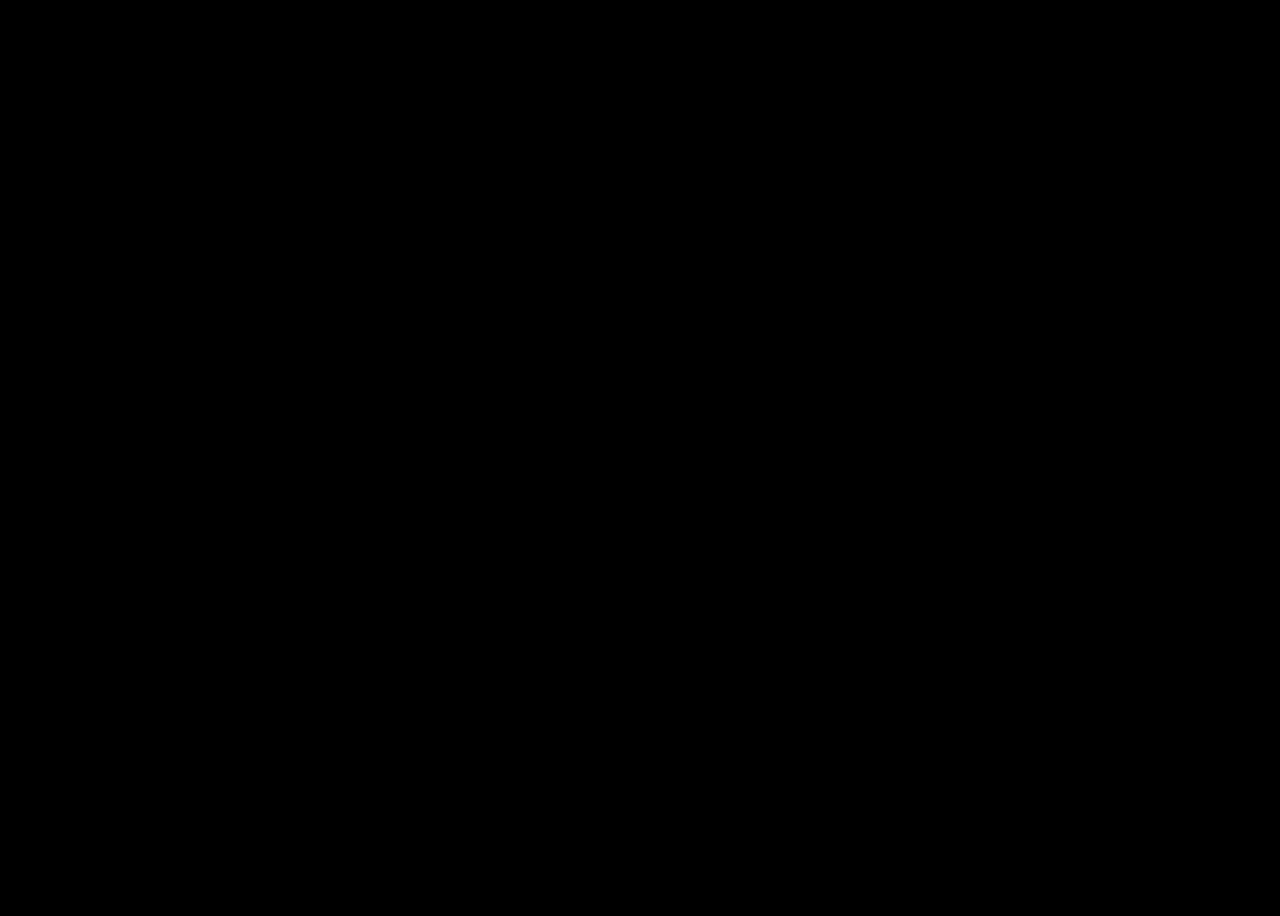
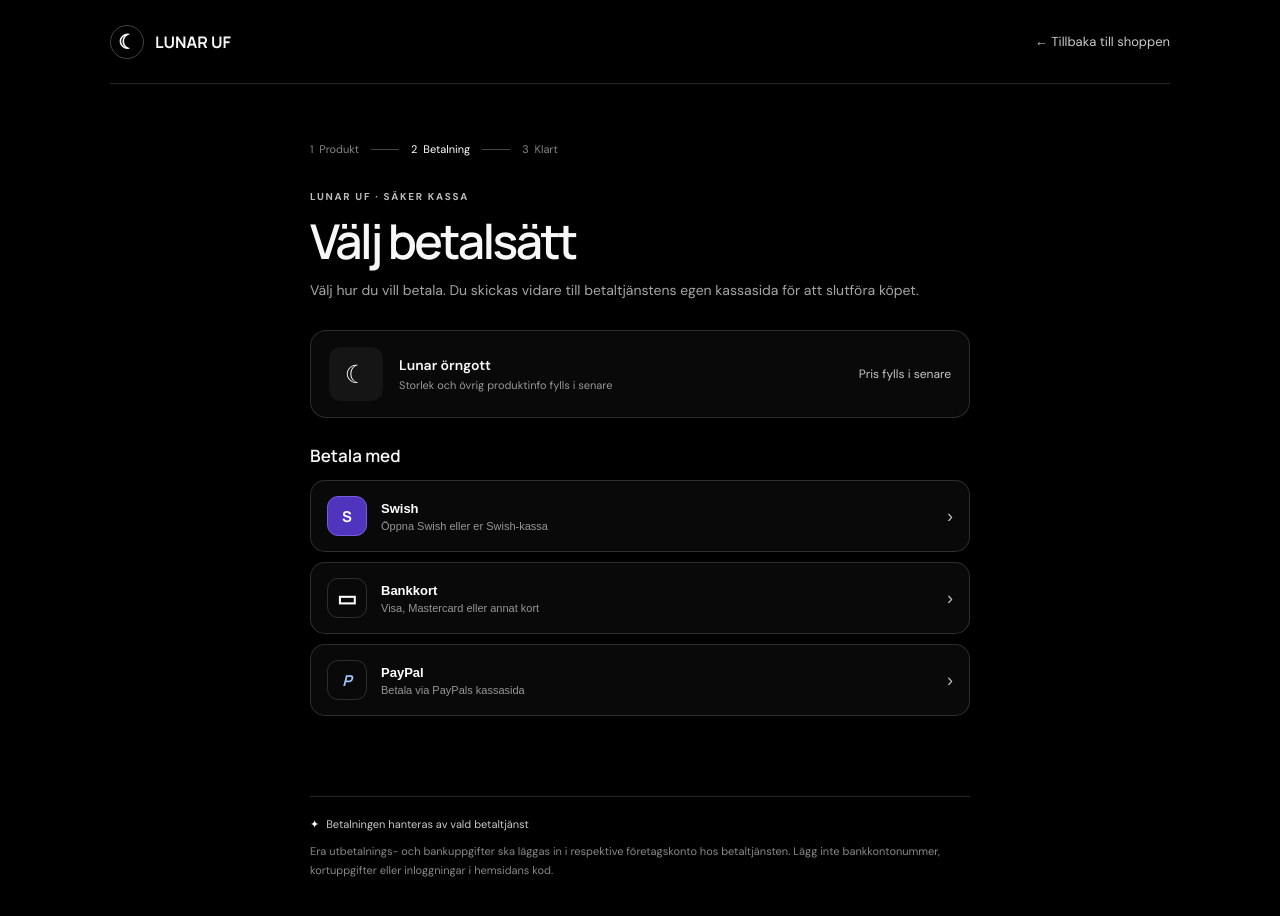
Before and after one commit to LunarUF/LunarUF, a plain HTML site: page checkout.html in a window 1280 px wide. Before the commit the page ends 800 px from the top, so only its background shows below. Drawn offline with Linux system fonts and the light colour scheme.

Commit message:
Refactor CSS styles for improved readability
Signed-off-by: LunarUF <lunar1uf@gmail.com>

```diff
--- a/checkout.html
+++ b/checkout.html
@@ -10,42 +10,100 @@
   <link rel="preconnect" href="https://fonts.gstatic.com" crossorigin>
   <link href="https://fonts.googleapis.com/css2?family=DM+Sans:wght@400;500;600;700&family=Manrope:wght@400;500;600;700;800&display=swap" rel="stylesheet">
   <style>
-    :root { color-scheme: dark; --white: #f7f7f7; --muted: #a5a5a5; --line: rgba(255,255,255,.14); }
+    :root {
+      color-scheme: dark;
+      --white: #f7f7f7;
+      --muted: #a5a5a5;
+      --line: rgba(255,255,255,.14);
+    }
     * { box-sizing: border-box; }
     html { scroll-behavior: auto; }
     body {
-      min-height: 100vh; margin: 0; background: #000; color: var(--white);
-      font-family: "DM Sans", sans-serif; -webkit-font-smoothing: antialiased;
+      min-height: 100vh;
+      margin: 0;
+      background: #000;
+      color: var(--white);
+      font-family: "DM Sans", sans-serif;
+      -webkit-font-smoothing: antialiased;
       transition: opacity .42s ease, transform .42s ease;
     }
     body.page-leaving { opacity: 0; transform: translateY(6px); }
     a { color: inherit; }
     .shell { width: min(1060px, calc(100% - 48px)); margin-inline: auto; }
     header {
-      height: 84px; display: flex; justify-content: space-between; align-items: center;
+      height: 84px;
+      display: flex;
+      justify-content: space-between;
+      align-items: center;
       border-bottom: 1px solid var(--line);
     }
-    .brand { display: inline-flex; align-items: center; gap: 11px; text-decoration: none; font: 700 16px Manrope, sans-serif; }
+    .brand {
+      display: inline-flex;
+      align-items: center;
+      gap: 11px;
+      text-decoration: none;
+      font: 700 16px Manrope, sans-serif;
+    }
     .moon {
-      width: 34px; height: 34px; display: grid; place-items: center;
-      border: 1px solid rgba(255,255,255,.25); border-radius: 50%; font-size: 20px;
+      width: 34px;
+      height: 34px;
+      display: grid;
+      place-items: center;
+      border: 1px solid rgba(255,255,255,.25);
+      border-radius: 50%;
+      font-size: 20px;
     }
-    .back { color: #c9c9c9; text-decoration: none; font-size: 13px; transition: color .35s ease; }
+    .back {
+      color: #c9c9c9;
+      text-decoration: none;
+      font-size: 13px;
+      transition: color .35s ease;
+    }
     .back:hover { color: #fff; }
     main { width: min(660px, 100%); margin: 58px auto 90px; }
-    .steps { display: flex; align-items: center; gap: 12px; margin-bottom: 34px; color: #858585; font-size: 11px; }
+    .steps {
+      display: flex;
+      align-items: center;
+      gap: 12px;
+      margin-bottom: 34px;
+      color: #858585;
+      font-size: 11px;
+    }
     .steps .current { color: #fff; }
     .steps .line { width: 28px; height: 1px; background: #444; }
-    .eyebrow { color: #bbb; font-size: 10px; font-weight: 700; letter-spacing: .17em; text-transform: uppercase; }
-    h1 { margin: 12px 0 10px; font: 600 clamp(34px, 6vw, 48px)/1.1 Manrope, sans-serif; letter-spacing: -.055em; }
+    .eyebrow {
+      color: #bbb;
+      font-size: 10px;
+      font-weight: 700;
+      letter-spacing: .17em;
+      text-transform: uppercase;
+    }
+    h1 {
+      margin: 12px 0 10px;
+      font: 600 clamp(34px, 6vw, 48px)/1.1 Manrope, sans-serif;
+      letter-spacing: -.055em;
+    }
     .lead { margin: 0 0 28px; color: var(--muted); font-size: 14px; line-height: 1.75; }
     .order-card {
-      display: flex; align-items: center; gap: 16px; padding: 16px 18px; margin-bottom: 26px;
-      border: 1px solid var(--line); border-radius: 16px; background: rgba(255,255,255,.035);
+      display: flex;
+      align-items: center;
+      gap: 16px;
+      padding: 16px 18px;
+      margin-bottom: 26px;
+      border: 1px solid var(--line);
+      border-radius: 16px;
+      background: rgba(255,255,255,.035);
     }
     .product-icon {
-      width: 54px; height: 54px; flex: 0 0 54px; display: grid; place-items: center;
-      border-radius: 12px; background: #151515; color: #fff; font-size: 25px;
+      width: 54px;
+      height: 54px;
+      flex: 0 0 54px;
+      display: grid;
+      place-items: center;
+      border-radius: 12px;
+      background: #151515;
+      color: #fff;
+      font-size: 25px;
     }
     .order-name { font-weight: 600; font-size: 14px; }
     .order-detail { margin-top: 4px; color: #979797; font-size: 11px; }
@@ -53,19 +111,37 @@
     h2 { margin: 0 0 13px; font: 600 17px Manrope, sans-serif; }
     .methods { display: grid; gap: 10px; }
     .method {
-      width: 100%; min-height: 72px; display: flex; align-items: center; gap: 14px;
-      padding: 13px 16px; border: 1px solid rgba(255,255,255,.15); border-radius: 15px;
-      background: #090909; color: #fff; text-align: left; cursor: pointer;
+      width: 100%;
+      min-height: 72px;
+      display: flex;
+      align-items: center;
+      gap: 14px;
+      padding: 13px 16px;
+      border: 1px solid rgba(255,255,255,.15);
+      border-radius: 15px;
+      background: #090909;
+      color: #fff;
+      text-align: left;
+      cursor: pointer;
       transition: transform .42s cubic-bezier(.2,.75,.25,1), border-color .42s ease, background .42s ease, box-shadow .42s ease;
     }
     .method:hover, .method:focus-visible {
-      transform: translateY(-2px); border-color: rgba(255,255,255,.55);
-      background: #111; box-shadow: 0 10px 28px rgba(255,255,255,.055); outline: none;
+      transform: translateY(-2px);
+      border-color: rgba(255,255,255,.55);
+      background: #111;
+      box-shadow: 0 10px 28px rgba(255,255,255,.055);
+      outline: none;
     }
     .method:active { transform: scale(.99); }
     .method-icon {
-      width: 40px; height: 40px; flex: 0 0 40px; display: grid; place-items: center;
-      border: 1px solid rgba(255,255,255,.15); border-radius: 11px; font: 700 15px Manrope, sans-serif;
+      width: 40px;
+      height: 40px;
+      flex: 0 0 40px;
+      display: grid;
+      place-items: center;
+      border: 1px solid rgba(255,255,255,.15);
+      border-radius: 11px;
+      font: 700 15px Manrope, sans-serif;
     }
     .swish .method-icon { background: #5134bd; border-color: #735de0; }
     .card .method-icon { font-size: 21px; }
@@ -76,13 +152,35 @@
     .arrow { color: #bdbdbd; font-size: 18px; transition: transform .42s ease; }
     .method:hover .arrow { transform: translateX(4px); }
     .status {
-      min-height: 42px; margin: 14px 0 0; padding: 12px 14px;
-      border: 1px solid transparent; border-radius: 12px;
-      color: #a9a9a9; font-size: 12px; line-height: 1.65;
+      min-height: 42px;
+      margin: 14px 0 0;
+      padding: 12px 14px;
+      border: 1px solid transparent;
+      border-radius: 12px;
+      color: #a9a9a9;
+      font-size: 12px;
+      line-height: 1.65;
     }
-    .status.is-visible { border-color: rgba(255,255,255,.13); background: rgba(255,255,255,.045); color: #e3e3e3; }
-    .safe-note { margin-top: 24px; padding-top: 18px; border-top: 1px solid var(--line); color: #888; font-size: 11px; line-height: 1.7; }
-    .secure { display: inline-flex; align-items: center; gap: 7px; margin-bottom: 8px; color: #c9c9c9; }
+    .status.is-visible {
+      border-color: rgba(255,255,255,.13);
+      background: rgba(255,255,255,.045);
+      color: #e3e3e3;
+    }
+    .safe-note {
+      margin-top: 24px;
+      padding-top: 18px;
+      border-top: 1px solid var(--line);
+      color: #888;
+      font-size: 11px;
+      line-height: 1.7;
+    }
+    .secure {
+      display: inline-flex;
+      align-items: center;
+      gap: 7px;
+      margin-bottom: 8px;
+      color: #c9c9c9;
+    }
     .secure-mark { color: #fff; }
     @media (max-width: 560px) {
       .shell { width: calc(100% - 32px); }
@@ -92,5 +190,141 @@
       .order-card { padding: 13px; }
     }
     @media (prefers-reduced-motion: reduce) {
-      *, *::before, *::after { scroll-behavior: auto !important; transition-duration: .01ms !important; }
+      *, *::before, *::after {
+        scroll-behavior: auto !important;
+        transition-duration: .01ms !important;
+      }
     }
+  </style>
+</head>
+<body>
+  <div class="shell">
+    <header>
+      <a class="brand" href="index.html" aria-label="Till Lunar UF">
+        <span class="moon" aria-hidden="true">☾</span>
+        <span>LUNAR UF</span>
+      </a>
+      <a class="back" href="index.html#webshop">← Tillbaka till shoppen</a>
+    </header>
+
+    <main>
+      <div class="steps" aria-label="Köpflöde">
+        <span>1&nbsp; Produkt</span>
+        <span class="line"></span>
+        <span class="current">2&nbsp; Betalning</span>
+        <span class="line"></span>
+        <span>3&nbsp; Klart</span>
+      </div>
+
+      <div class="eyebrow">Lunar UF · Säker kassa</div>
+      <h1>Välj betalsätt</h1>
+      <p class="lead">Välj hur du vill betala. Du skickas vidare till betaltjänstens egen kassasida för att slutföra köpet.</p>
+
+      <div class="order-card">
+        <div class="product-icon" aria-hidden="true">☾</div>
+        <div>
+          <div class="order-name">Lunar örngott</div>
+          <div class="order-detail">Storlek och övrig produktinfo fylls i senare</div>
+        </div>
+        <div class="order-price">Pris fylls i senare</div>
+      </div>
+
+      <h2>Betala med</h2>
+      <div class="methods">
+        <button class="method swish" type="button" data-method="swish">
+          <span class="method-icon" aria-hidden="true">S</span>
+          <span class="method-copy">
+            <span class="method-name">Swish</span>
+            <span class="method-desc">Öppna Swish eller er Swish-kassa</span>
+          </span>
+          <span class="arrow" aria-hidden="true">›</span>
+        </button>
+        <button class="method card" type="button" data-method="card">
+          <span class="method-icon" aria-hidden="true">▭</span>
+          <span class="method-copy">
+            <span class="method-name">Bankkort</span>
+            <span class="method-desc">Visa, Mastercard eller annat kort</span>
+          </span>
+          <span class="arrow" aria-hidden="true">›</span>
+        </button>
+        <button class="method paypal" type="button" data-method="paypal">
+          <span class="method-icon" aria-hidden="true">P</span>
+          <span class="method-copy">
+            <span class="method-name">PayPal</span>
+            <span class="method-desc">Betala via PayPals kassasida</span>
+          </span>
+          <span class="arrow" aria-hidden="true">›</span>
+        </button>
+      </div>
+
+      <p class="status" id="payment-status" role="status" aria-live="polite"></p>
+
+      <div class="safe-note">
+        <div class="secure">
+          <span class="secure-mark" aria-hidden="true">✦</span>
+          Betalningen hanteras av vald betaltjänst
+        </div>
+        <div>Era utbetalnings- och bankuppgifter ska läggas in i respektive företagskonto hos betaltjänsten. Lägg inte bankkontonummer, kortuppgifter eller inloggningar i hemsidans kod.</div>
+      </div>
+    </main>
+  </div>
+
+  <script>
+    (() => {
+      // Lägg in respektive leverantörs checkout-länk här när kontona är klara.
+      // Swish behöver Swish Handel eller en betalpartner för e-handel.
+      // Bankkort kan kopplas till en Stripe Payment Link. PayPal kan kopplas till en Payment Link.
+      const PAYMENT_LINKS = {
+        swish: '',
+        card: '',
+        paypal: ''
+      };
+
+      const labels = {
+        swish: 'Swish',
+        card: 'bankkort',
+        paypal: 'PayPal'
+      };
+      const status = document.getElementById('payment-status');
+
+      document.querySelectorAll('[data-method]').forEach(button => {
+        button.addEventListener('click', () => {
+          const method = button.dataset.method;
+          const paymentUrl = PAYMENT_LINKS[method].trim();
+
+          if (!paymentUrl) {
+            status.textContent =
+              `Betalningslänken för ${labels[method]} läggs in här när ert konto och produktens pris är klara.`;
+            status.classList.add('is-visible');
+            return;
+          }
+
+          if (!paymentUrl.startsWith('https://')) {
+            status.textContent = 'Betalningslänken behöver börja med https://.';
+            status.classList.add('is-visible');
+            return;
+          }
+
+          document.body.classList.add('page-leaving');
+          window.setTimeout(() => window.location.assign(paymentUrl), 320);
+        });
+      });
+
+      document.querySelectorAll('a[href]').forEach(link => {
+        const destination = new URL(link.href, window.location.href);
+        if (destination.origin !== window.location.origin) return;
+
+        link.addEventListener('click', event => {
+          event.preventDefault();
+          document.body.classList.add('page-leaving');
+          window.setTimeout(() => window.location.assign(destination.href), 320);
+        });
+      });
+
+      window.addEventListener('pageshow', () => {
+        document.body.classList.remove('page-leaving');
+      });
+    })();
+  </script>
+</body>
+</html>
```
